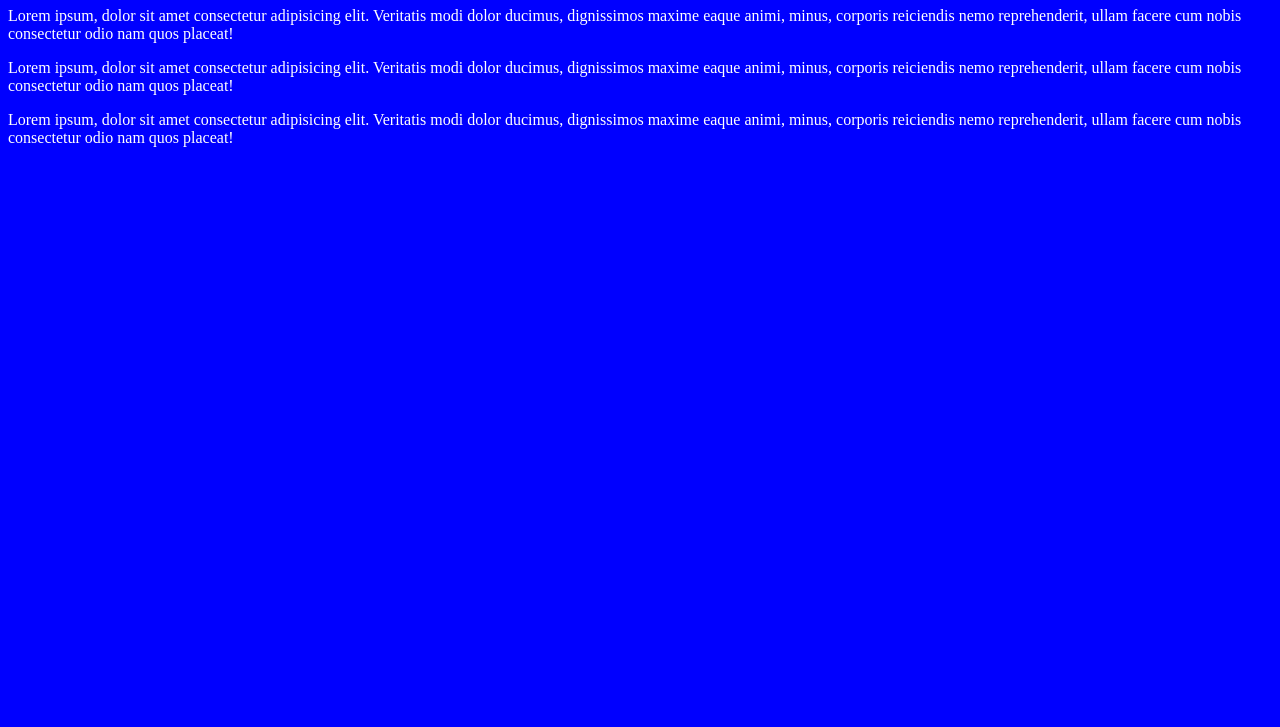
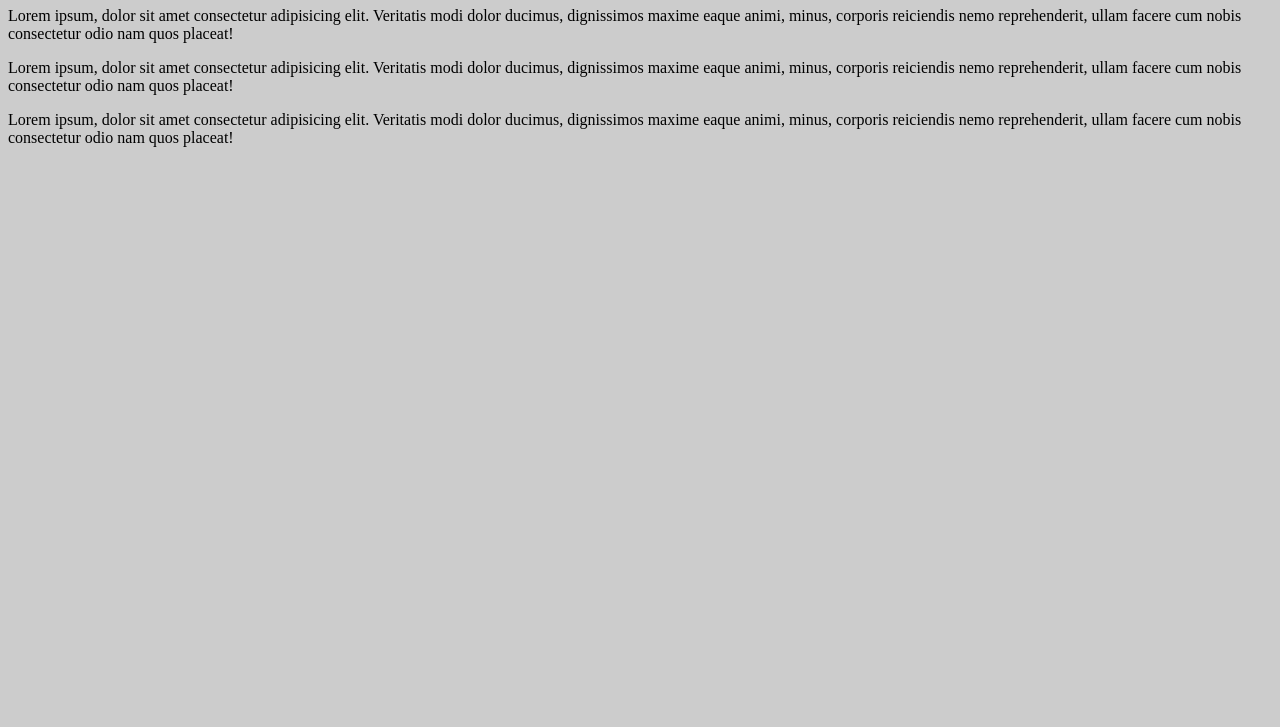
Before and after one commit to CuauSuarez/GitCourseWeb, a plain HTML site: page index.html in a window 1280 px wide. Shown: the part 73-800 px from the top of the page. Drawn offline with Linux system fonts and the light colour scheme.

Commit message:
Se corrigen los estilos css

```diff
--- a/css/main.css
+++ b/css/main.css
@@ -1,4 +1,4 @@
 body{
-	background: blue;
-	color: #fff
+	background: #ccc;
+	color: #000;
 }
```
